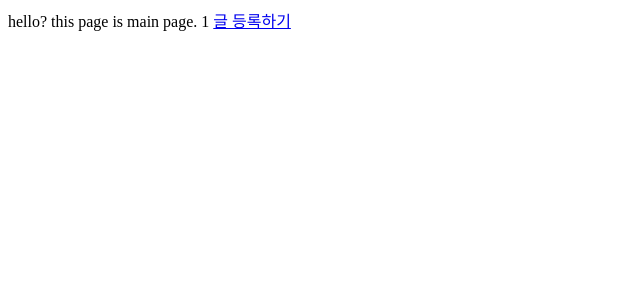
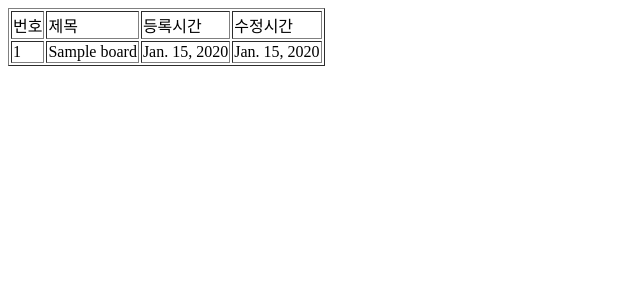
Before and after one commit to NohGaSeong/Django-Blog, a Django app: template Blog/templates/main.html in a window 1280 px wide. Shown: the top 300 px of the page, without its empty margins (0-640 px from the left). Run offline with Django 4.2, Linux system fonts and the light colour scheme; tables that the repository leaves empty hold one stand-in row (values such as "Sample post"); the template is opened without the code that fills it: values that come from a table or form of the project are taken from there, most other values are stand-ins (such as "Sample title", 1, 10 or a date in 2020).

Commit message:
Add Read

```diff
--- a/Blog/templates/main.html
+++ b/Blog/templates/main.html
@@ -5,8 +5,20 @@
     <title>Main</title>
 </head>
 <body>
-    hello? this page is main page.
-    {{ memberId }}
-    <a href = "{% url 'write' %}">글 등록하기</a>
+   <table border = "1">
+    <tr>
+        <td>번호</td>
+        <td>제목</td>
+        <td>등록시간</td>
+        <td>수정시간</td>
+    </tr>
+    {% for item in boardList %}
+    <tr>
+        <td>{{ item.id }}</td>
+        <td><a>{{ item.title }}</a></td>
+        <td>{{ item.createDate }}</td>
+        <td>{{ item.updateDate }}</td>
+    </tr>
+    {% endfor %}
 </body>
 </html>
```
Also changed, not shown: Blog/views.py (+6 -3 lines).
